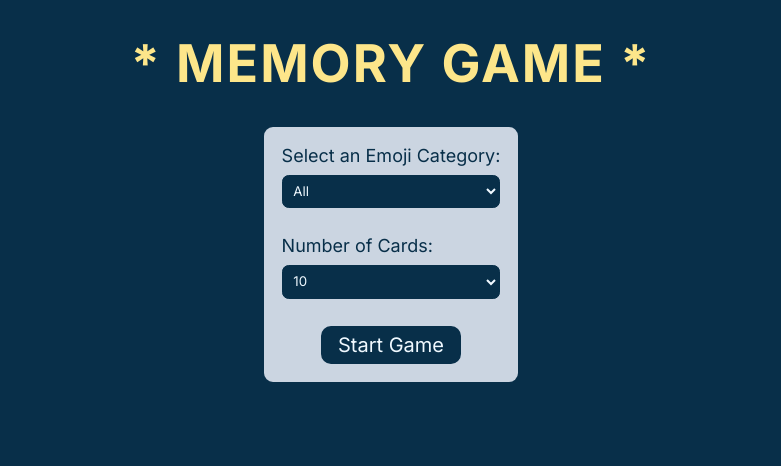
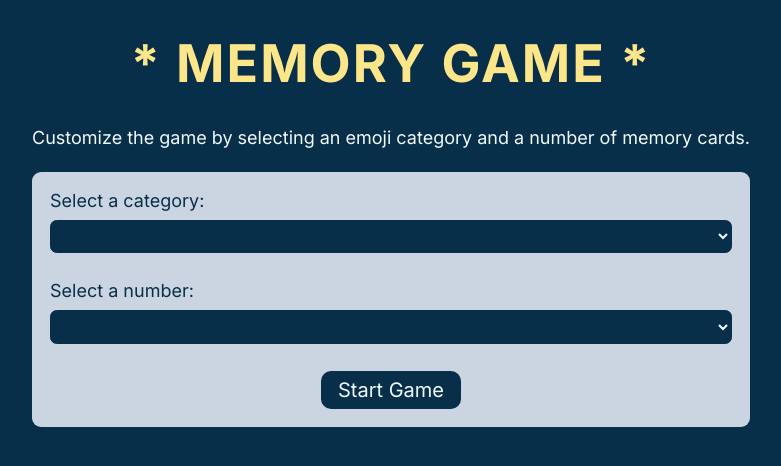
Before and after one commit to jamisonglose/React_MemoryGameApp, a React (Vite) app in the folder MemoryGame/: page / in a window 1280 px wide. Shown: the top 466 px of the page, without its empty margins (249-1030 px from the left). Built offline with nearby package versions, Linux system fonts and the light colour scheme.

Commit message:
Added select component

```diff
--- a/MemoryGame/src/components/Form.jsx
+++ b/MemoryGame/src/components/Form.jsx
@@ -1,34 +1,19 @@
 import RegularButton from "./RegularButton";
+import Select from "./Select";
 
 export default function Form({ handleSubmit, handleChange }) {
   return (
     <div className="form-container">
+      <p className="p--regular">
+        Customize the game by selecting an emoji category and a number of memory
+        cards.
+      </p>
       <form className="wrapper">
-        <div className="form__inner-wrapper">
-          <label htmlFor="category">Select an Emoji Category:</label>
-          <select id="category" name="category" onChange={handleChange}>
-            <option value="">All</option>
-            <option value="category/animals-and-nature">
-              Animals & Nature
-            </option>
-            <option value="category/food-and-drink">Food & Drink</option>
-            <option value="category/travel-and-places">Travel & Places</option>
-            <option value="category/objects">Objects</option>
-            <option value="category/symbols">Symbols</option>
-          </select>
-        </div>
-        <div className="form__inner-wrapper">
-          <label htmlFor="number">Number of Cards:</label>
-          <select id="number" name="number" onChange={handleChange}>
-            <option value="10">10</option>
-            <option value="20">20</option>
-            <option value="30">30</option>
-            <option value="40">40</option>
-            <option value="50">50</option>
-          </select>
-        </div>
+        <Select handleChange={handleChange} />
         <RegularButton handleClick={handleSubmit}>Start Game</RegularButton>
       </form>
     </div>
   );
 }
+
+//video: 4:04
--- /dev/null
+++ b/MemoryGame/src/components/Select.jsx
@@ -0,0 +1,15 @@
+import { data } from "../data/data";
+
+
+export default function Select({ handleChange }) {
+  const selectEl = Object.entries(data).map(([key, value]) => (
+    <div className="form__inner-wrapper" key={key}>
+      <label htmlFor={key}>Select a {key}:</label>
+      <select id={key} name={key} onChange={handleChange}>
+
+      </select>
+    </div>
+  ));
+
+return <>{selectEl}</>;
+}
--- a/MemoryGame/src/data/data.js
+++ b/MemoryGame/src/data/data.js
@@ -2,42 +2,42 @@
   category: [
     {
       name: "Animals and nature",
-            value: "animals-and-nature"
+      value: "animals-and-nature",
     },
     {
       name: "Food and drink",
-            value: "food-and-drink"
+      value: "food-and-drink",
     },
     {
       name: "Travel and places",
-            value: "travel-and-places"
+      value: "travel-and-places",
     },
     {
       name: "Objects",
-            value: "objects"
+      value: "objects",
     },
     {
       name: "Symbols",
-            value: "symbols"
-        }
+      value: "symbols",
+    },
   ],
   number: [
     {
-            value: "10"
+      value: "10",
     },
     {
-            value: "20"
+      value: "20",
     },
     {
-            value: "30"
+      value: "30",
     },
     {
-            value: "40"
+      value: "40",
     },
     {
-            value: "50"
+      value: "50",
     },
-    ]
-}
+  ],
+};
 
-export { data }
+export { data };
```
Lines whose indentation alone changed are shown as unchanged.
